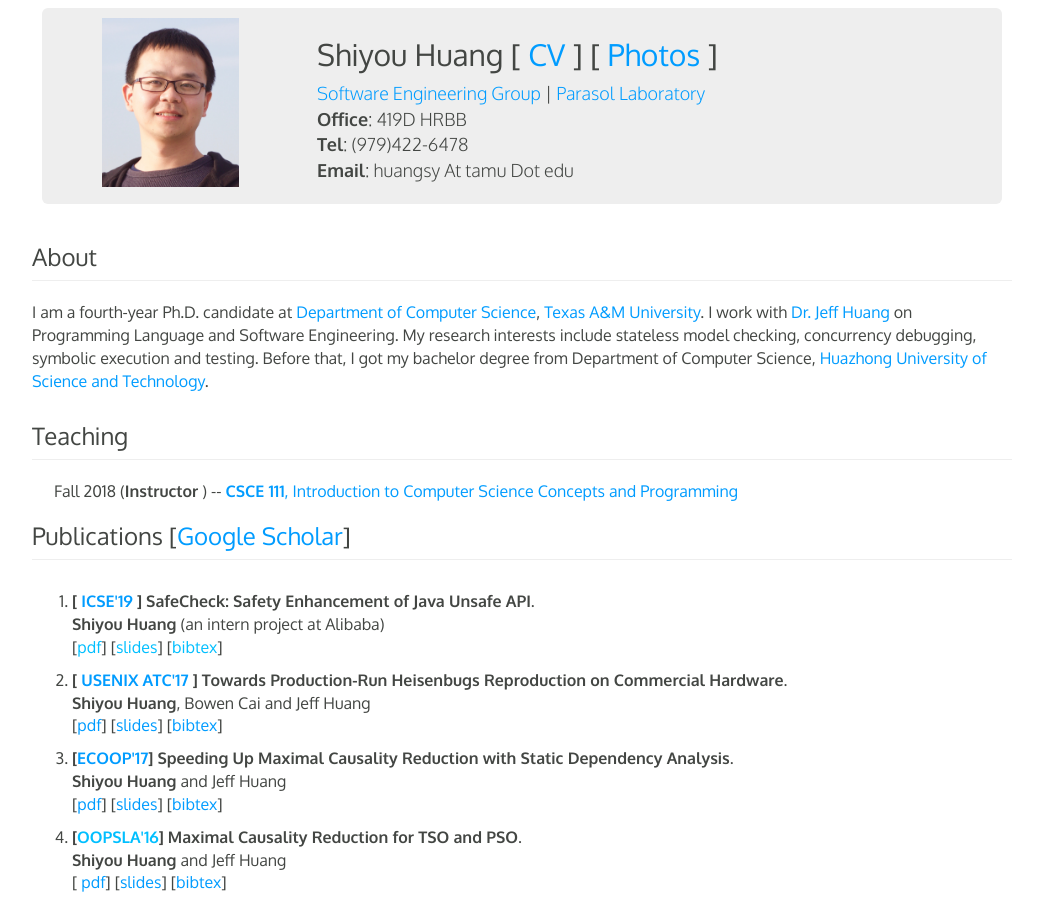
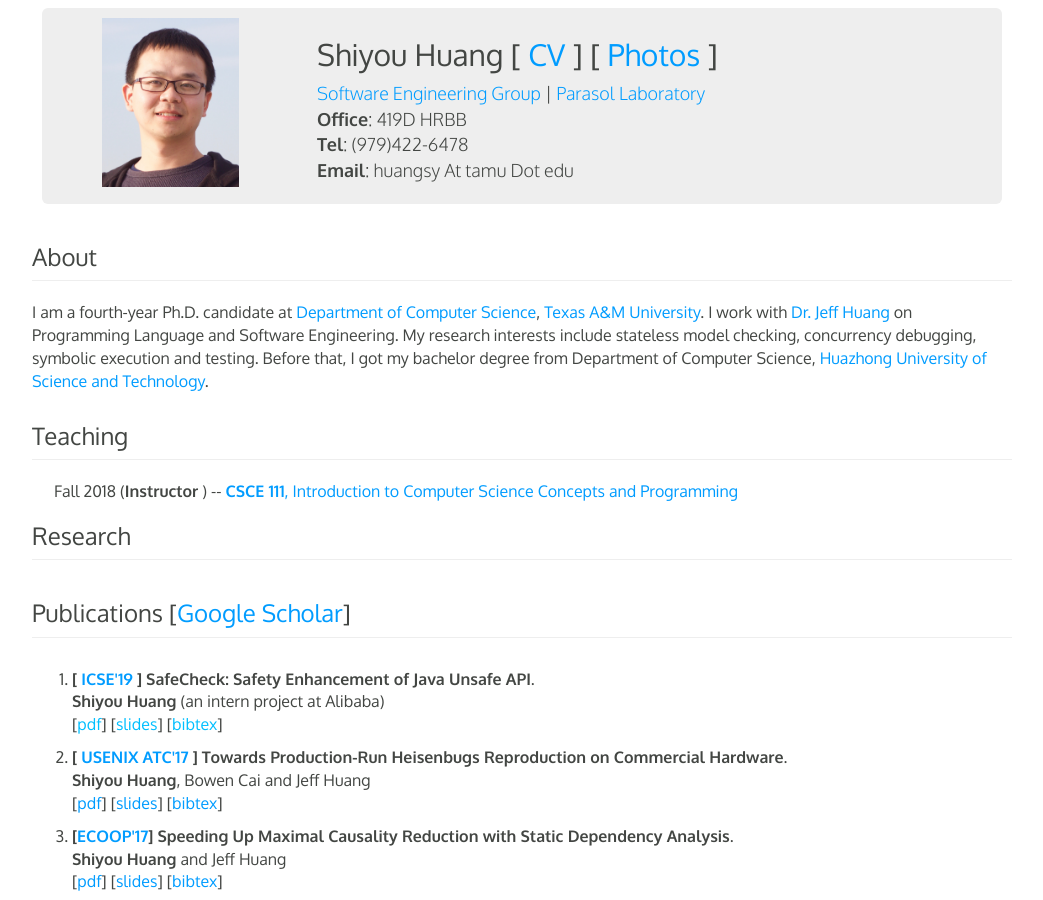
Before and after one commit to huangshiyou/huangshiyou.github.io, a Jekyll site: the page index.html, which Jekyll copies as it is, in a window 1280 px wide and 900 px high. Shown: the whole window, without its empty margins (118-1161 px from the left). Built offline with Jekyll 4.4.1, drawn with Linux system fonts in a browser that asks for light colours.

Commit message:
update cv

```diff
--- a/index.html
+++ b/index.html
@@ -76,6 +76,11 @@
                     <b>CSCE 111</b>, Introduction to Computer Science Concepts and Programming
                 </a></div>
             </div>
+        </div>
+
+        <div class="row">
+            <h3>Research</h3> <hr/>
+
         </div>
 
         <div class="row">
```
Also changed, not shown: 1 other file.
